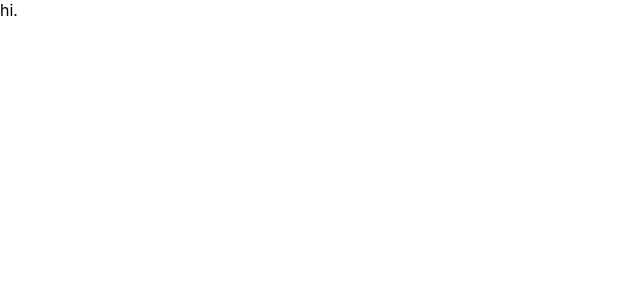
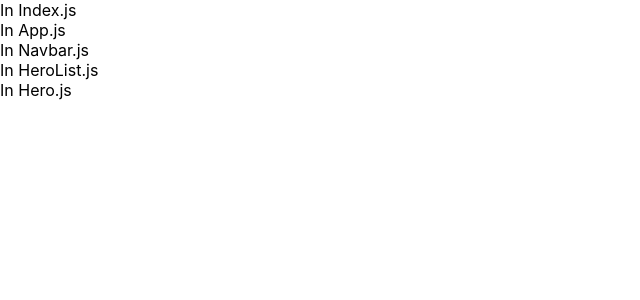
Before and after one commit to DXRovang/credly-frontend, a React (Create React App) app: page / in a window 1280 px wide. Shown: the top 300 px of the page, without its empty margins (0-640 px from the left). Built offline with nearby package versions, Linux system fonts and the light colour scheme.

Commit message:
adds empty components

```diff
--- a/src/App.js
+++ b/src/App.js
@@ -1,9 +1,13 @@
 import './App.css';
+import Navbar from './Navbar';
+import HeroList from './HeroList';
 
 function App() {
   return (
     <div>
-hi.
+      In App.js
+      <Navbar/>
+      <HeroList/>
 
     </div>
   );
--- /dev/null
+++ b/src/Hero.js
@@ -0,0 +1,9 @@
+const Hero = () => {
+  return (
+    <div>
+      In Hero.js
+    </div>
+   );
+}
+
+export default Hero;
--- /dev/null
+++ b/src/HeroList.js
@@ -0,0 +1,12 @@
+import Hero from "./Hero"
+
+const HeroList = () => {
+  return (
+    <div>
+      In HeroList.js
+      <Hero/>
+    </div>
+   );
+}
+
+export default HeroList;
--- /dev/null
+++ b/src/Navbar.js
@@ -0,0 +1,9 @@
+const Navbar = () => {
+  return (
+    <div>
+      In Navbar.js
+    </div>
+   );
+}
+
+export default Navbar;
--- a/src/index.js
+++ b/src/index.js
@@ -5,6 +5,7 @@ import App from './App';
 
 ReactDOM.render(
   <React.StrictMode>
+    In Index.js
     <App />
   </React.StrictMode>,
   document.getElementById('root')
```
